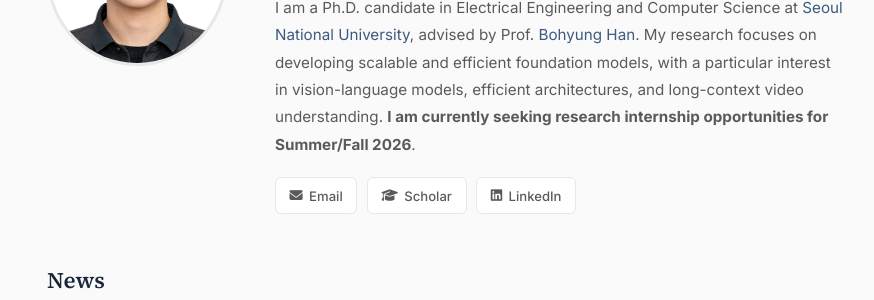
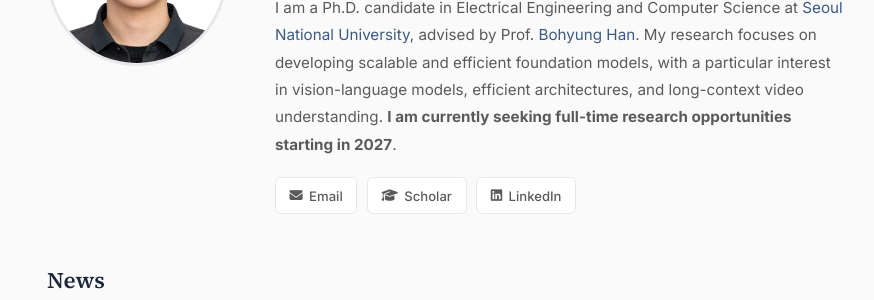
Before and after one commit to sanghyeokchu/sanghyeokchu.github.io, a Jekyll site: the page built from index.html, in a window 1280 px wide and 900 px high. Shown: the part 226-526 px from the top of the window, without its empty margins (195-1069 px from the left). Built offline with Jekyll 4.4.1, drawn with Linux system fonts in a browser that asks for light colours.

Commit message:
Update 2027 job availability

```diff
--- a/index.html
+++ b/index.html
@@ -17,7 +17,7 @@ layout: default
             My research focuses on developing scalable and efficient foundation models,
             with a particular interest in vision-language models, efficient architectures,
             and long-context video understanding.
-            <strong>I am currently seeking research internship opportunities for Summer/Fall 2026</strong>.
+            <strong>I am currently seeking full-time research opportunities starting in 2027</strong>.
         </p>
         <div class="hero-links">
             <!-- <a href="https://scholar.google.com/citations?user=z-ZKiZUAAAAJ" target="_blank"><i class="fas fa-graduation-cap"></i> Scholar</a> -->
```
